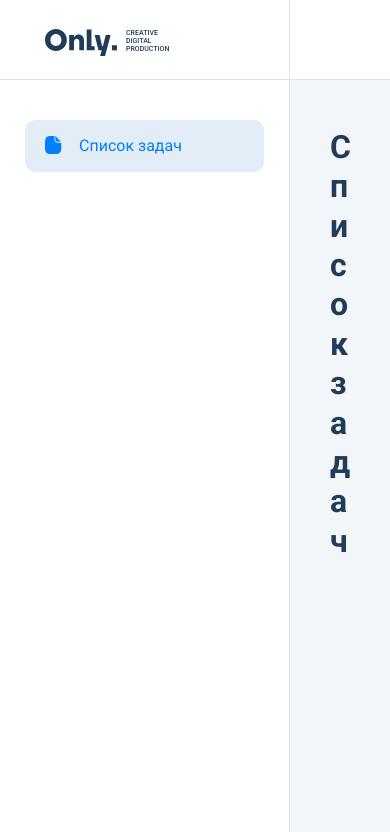
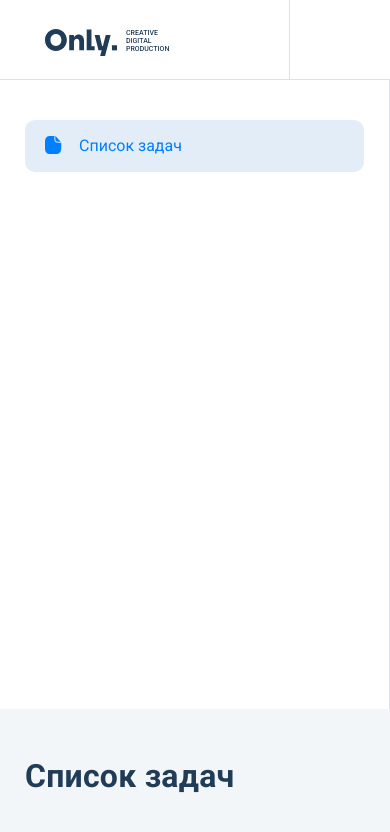
Before and after one commit to only-digital/internship-tasks, a Next.js app: page / in a window 390 px wide. Shown: the top 832 px of the page. Built offline with nearby package versions, Linux system fonts and the light colour scheme.

Commit message:
feat: add adaptive styles

```diff
--- a/src/components/aside/aside.module.scss
+++ b/src/components/aside/aside.module.scss
@@ -10,6 +10,10 @@
 	padding: 40px 25px;
 
 	border-right: 1px solid $light-blue1;
+
+	@media (max-width: 700px) {
+		max-width: none;
+	}
 
 	&__list {
 		#{$root}__item {
--- a/src/components/workingArea/workingArea.module.scss
+++ b/src/components/workingArea/workingArea.module.scss
@@ -7,4 +7,8 @@
 	padding: 48px 40px;
 
 	background-color: $light-blue3;
+
+	@media (max-width: 700px) {
+		padding: 48px 25px;
+	}
 }
--- a/src/styles/index.module.scss
+++ b/src/styles/index.module.scss
@@ -11,4 +11,11 @@
     margin: 0 auto;
 
     font-family: 'Roboto', sans-serif;
+
+    @media (max-width: 700px) {
+        grid-template-areas:
+        'A A'
+        'B B'
+        'C C';
+    }
 }
```
